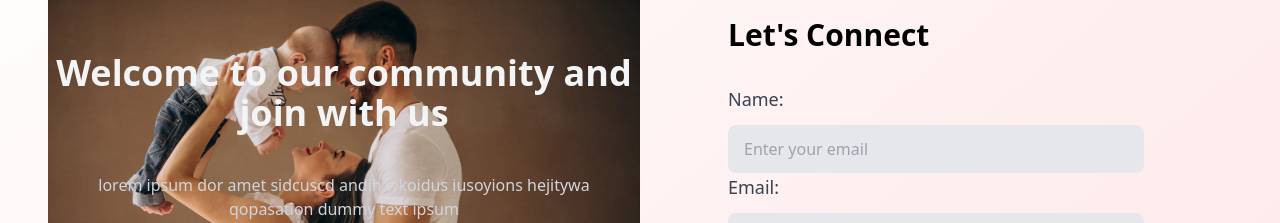
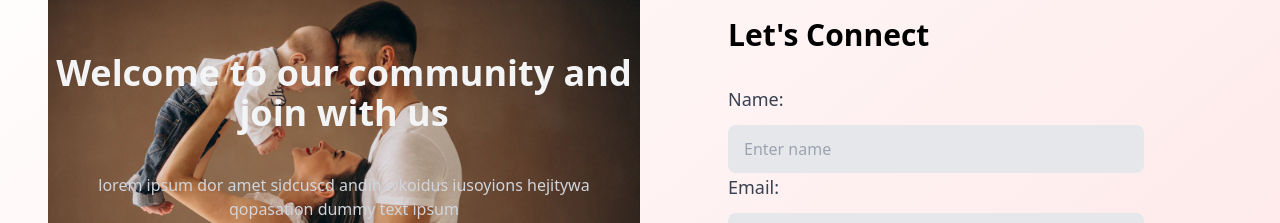
Before and after one commit to samiramrullah/Mamta-Nepal, a React (Create React App) app in the folder frontend/: page /login/1 in a window 1280 px wide. Shown: the part 207-430 px from the top of the page. Built offline with nearby package versions, Linux system fonts and the light colour scheme.

Commit message:
login-signup image image property resolved

```diff
--- a/frontend/src/common/Login.tsx
+++ b/frontend/src/common/Login.tsx
@@ -12,7 +12,7 @@ const Login = () => {
                         <div className="flex flex-wrap ">
                             <div className="relative items-center justify-center hidden w-full lg:flex lg:w-1/2 ">
                                 <div className="absolute inset-0 z-10"></div>
-                                <img className="absolute inset-0 z-0 object-contain w-full h-full ml-auto"
+                                <img className="absolute inset-0 z-0 object-contain ml-auto items-center m-auto" width={'1000px'}
                                     src={sideimage} alt="Mamta Nepal" />
                                 <div className="top-0 z-10 max-w-xl mx-auto mb-12 text-center ">
                                     <h2 className="mb-4 text-4xl font-bold text-gray-100 dark:text-gray-300 ">
@@ -29,7 +29,7 @@ const Login = () => {
                                 </div>
                             </div>
                             {login === "login" ? (
-                                <div className="w-full py-6  lg:py-7 lg:w-1/2 dark:bg-gray-900">
+                                <div className="w-full py-6  lg:py-7 lg:w-1/2">
                                     <div className="max-w-md mx-auto">
                                         <div className="px-4 my-7 ">
                                             <div className="mb-7">
@@ -120,7 +120,7 @@ const Login = () => {
                                                         className="text-lg font-medium text-gray-700 dark:text-gray-400">Name:</label>
                                                     <input type={'text'}
                                                         className="w-full px-4 py-3 mt-3 bg-gray-200 rounded-lg dark:text-gray-400 dark:bg-gray-800 "
-                                                        name="" placeholder="Enter your email" />
+                                                        name="" placeholder="Enter name" />
                                                 </div>
                                                 <div>
                                                     <label
```
